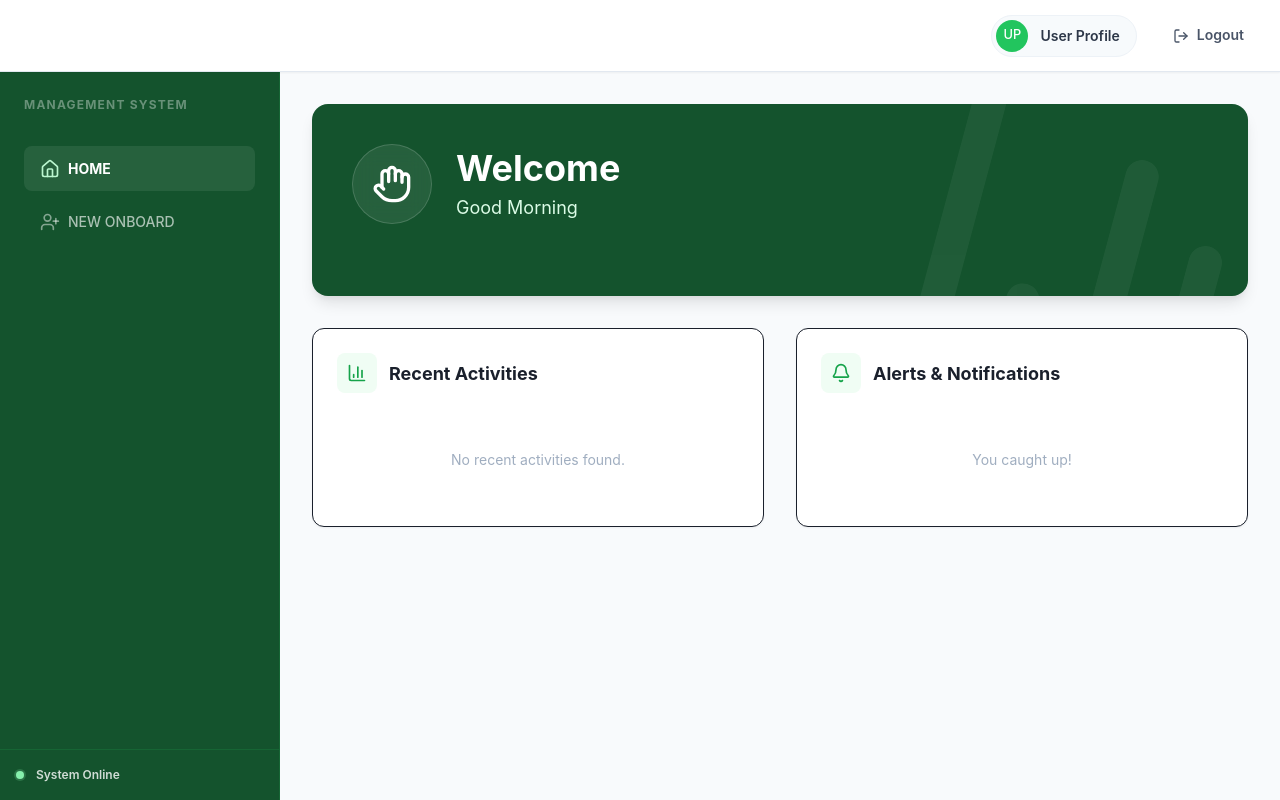
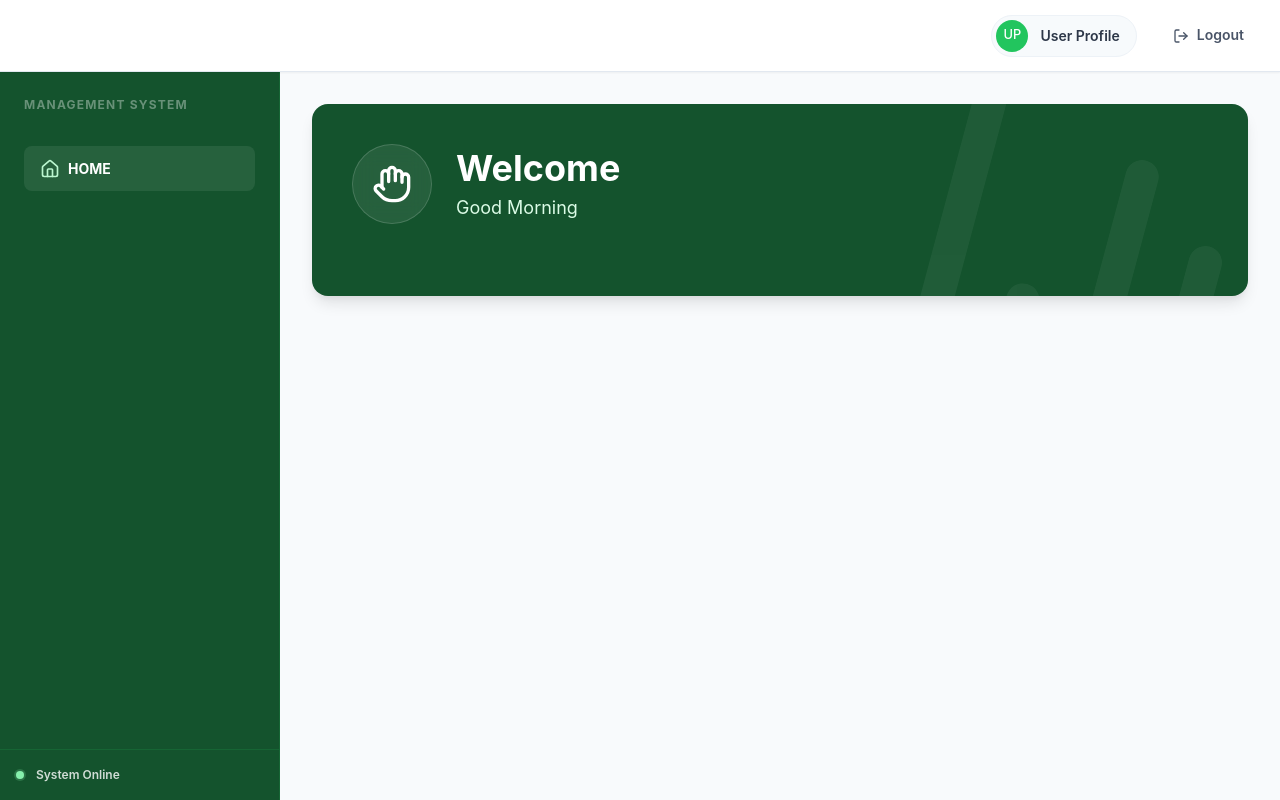
Before and after one commit to dendyramdhan/smbc-cos-sales-ekyc-web-20260422, a Next.js app: page /ekyc in a window 1280 px wide. Built offline with nearby package versions, Linux system fonts and the light colour scheme; what @chakra-ui/next-js would draw is missing.

Commit message:
[hilman] fix lint

```diff
--- a/src/app/ekyc/page.tsx
+++ b/src/app/ekyc/page.tsx
@@ -1,51 +1,15 @@
 'use client';
 
-import { useState } from 'react';
-import { useRouter } from 'next/navigation';
 import DashboardLayout from "@/components/DashboardLayout";
 import {
   Hand,
-  CheckCircle,
-  BarChart3,
-  Bell,
-  AlertTriangle,
-  Info
+  BarChart3
 } from "lucide-react";
 import {
-  Box, Flex, Text, SimpleGrid, Card, CardBody, VStack, HStack, Icon, Spinner, Center, Badge
+  Box, Flex, Text, VStack, Icon
 } from '@chakra-ui/react';
 
-interface DashboardMetrics {
-  totalOnboards?: number;
-  pendingReviews?: number;
-  completed?: number;
-  activeCustomers?: number;
-  highRiskCustomers?: number;
-  overdueReviews?: number;
-}
-
-interface Activity {
-  _id: string;
-  type: string;
-  description: string;
-  timestamp: string;
-  customerName?: string;
-}
-
-interface Notification {
-  _id: string;
-  type: 'warning' | 'info' | 'success';
-  title: string;
-  message: string;
-}
-
 export default function Home() {
-  const [metrics, setMetrics] = useState<DashboardMetrics | null>(null);
-  const [activities, setActivities] = useState<Activity[]>([]);
-  const [notifications, setNotifications] = useState<Notification[]>([]);
-  const [loading, setLoading] = useState(true);
-  const router = useRouter();
-
   const getTimeAgo = (timestamp: string) => {
     const date = new Date(timestamp);
     const now = new Date();
@@ -59,23 +23,9 @@ export default function Home() {
     return `${diffDays} days ago`;
   };
 
-  // if (loading) {
-  //   return (
-  //     <DashboardLayout>
-  //       <Center h="full">
-  //         <VStack spacing={4}>
-  //           <Spinner color="brand.500" size="xl" />
-  //           <Text color="gray.500" fontWeight="medium">Loading workspace...</Text>
-  //         </VStack>
-  //       </Center>
-  //     </DashboardLayout>
-  //   );
-  // }
-
   return (
     <DashboardLayout>
       <VStack spacing={8} align="stretch">
-        {/* Welcome Section */}
         <Box
           bg="brand.900"
           borderRadius="2xl"
@@ -110,98 +60,6 @@ export default function Home() {
             </Box>
           </Flex>
         </Box>
-
-        {/* Lower Grid for Activities and Notifications */}
-        <SimpleGrid columns={{ base: 1, lg: 2 }} spacing={8}>
-
-          {/* Activities */}
-          <Card>
-            <CardBody p={6}>
-              <HStack mb={6} spacing={3}>
-                <Flex w={10} h={10} bg="brand.50" borderRadius="lg" align="center" justify="center">
-                  <Icon as={BarChart3} color="brand.600" boxSize={5} />
-                </Flex>
-                <Text fontSize="lg" fontWeight="bold" color="gray.800">Recent Activities</Text>
-              </HStack>
-
-              <VStack align="stretch" spacing={3}>
-                {activities.length > 0 ? (
-                  activities.map((activity, i) => (
-                    <Flex
-                      key={activity._id}
-                      justify="space-between"
-                      p={4}
-                      bg="gray.50"
-                      _hover={{ bg: "gray.100" }}
-                      borderRadius="lg"
-                      transition="all 0.2s"
-                    >
-                      <Box>
-                        <Text fontWeight="semibold" color="gray.800" fontSize="sm">{activity.type}</Text>
-                        <Text fontSize="sm" color="gray.500" mt={0.5}>{activity.description}</Text>
-                      </Box>
-                      <Text fontSize="xs" color="gray.400" fontWeight="medium">
-                        {getTimeAgo(activity.timestamp)}
-                      </Text>
-                    </Flex>
-                  ))
-                ) : (
-                  <Center py={8}>
-                    <Text color="gray.400" fontSize="sm">No recent activities found.</Text>
-                  </Center>
-                )}
-              </VStack>
-            </CardBody>
-          </Card>
-
-          {/* Notifications */}
-          <Card>
-            <CardBody p={6}>
-              <HStack mb={6} spacing={3}>
-                <Flex w={10} h={10} bg="brand.50" borderRadius="lg" align="center" justify="center">
-                  <Icon as={Bell} color="brand.600" boxSize={5} />
-                </Flex>
-                <Text fontSize="lg" fontWeight="bold" color="gray.800">Alerts & Notifications</Text>
-              </HStack>
-
-              <VStack align="stretch" spacing={3}>
-                {notifications.length > 0 ? (
-                  notifications.map((notification) => {
-                    const statusConfig = {
-                      warning: { bg: 'orange.50', borderColor: 'orange.400', icon: AlertTriangle, iconColor: 'orange.500' },
-                      info: { bg: 'blue.50', borderColor: 'blue.400', icon: Info, iconColor: 'blue.500' },
-                      success: { bg: 'green.50', borderColor: 'green.400', icon: CheckCircle, iconColor: 'green.500' }
-                    };
-                    const conf = statusConfig[notification.type];
-
-                    return (
-                      <Flex
-                        key={notification._id}
-                        p={4}
-                        bg={conf.bg}
-                        borderLeft="4px solid"
-                        borderColor={conf.borderColor}
-                        borderRadius="md"
-                        gap={4}
-                      >
-                        <Icon as={conf.icon} color={conf.iconColor} boxSize={5} mt={0.5} />
-                        <Box>
-                          <Text fontWeight="bold" color="gray.800" fontSize="sm" mb={1}>{notification.title}</Text>
-                          <Text fontSize="sm" color="gray.700" lineHeight="1.4">{notification.message}</Text>
-                        </Box>
-                      </Flex>
-                    );
-                  })
-                ) : (
-                  <Center py={8}>
-                    <Text color="gray.400" fontSize="sm">You caught up!</Text>
-                  </Center>
-                )}
-              </VStack>
-            </CardBody>
-          </Card>
-
-        </SimpleGrid>
       </VStack>
     </DashboardLayout>
   );
--- a/src/components/Header.tsx
+++ b/src/components/Header.tsx
@@ -1,6 +1,6 @@
 "use client";
 
-import { Flex, Box, Text, Avatar, Button, HStack, ThemeProvider } from "@chakra-ui/react";
+import { Flex, Text, Avatar, Button, HStack } from "@chakra-ui/react";
 import { LogOut } from "lucide-react";
 
 export default function Header() {
--- a/src/components/Sidebar.tsx
+++ b/src/components/Sidebar.tsx
@@ -2,16 +2,9 @@
 
 import Link from "next/link";
 import { usePathname } from "next/navigation";
-import { Box, Flex, Text, VStack, HStack, Icon, Badge } from "@chakra-ui/react";
+import { Box, Flex, Text, VStack, HStack, Icon } from "@chakra-ui/react";
 import {
-  House,
-  UserPlus,
-  Users,
-  UserMinus,
-  PieChart,
-  Clock,
-  BellRing,
-  FileEdit
+  House
 } from "lucide-react";
 
 export default function Sidebar() {
@@ -19,7 +12,6 @@ export default function Sidebar() {
 
   const menuItems = [
     { id: 1, label: "HOME", href: "/ekyc", icon: House },
-    { id: 2, label: "NEW ONBOARD", href: "/new-onboard", icon: UserPlus },
   ];
 
   return (
```
